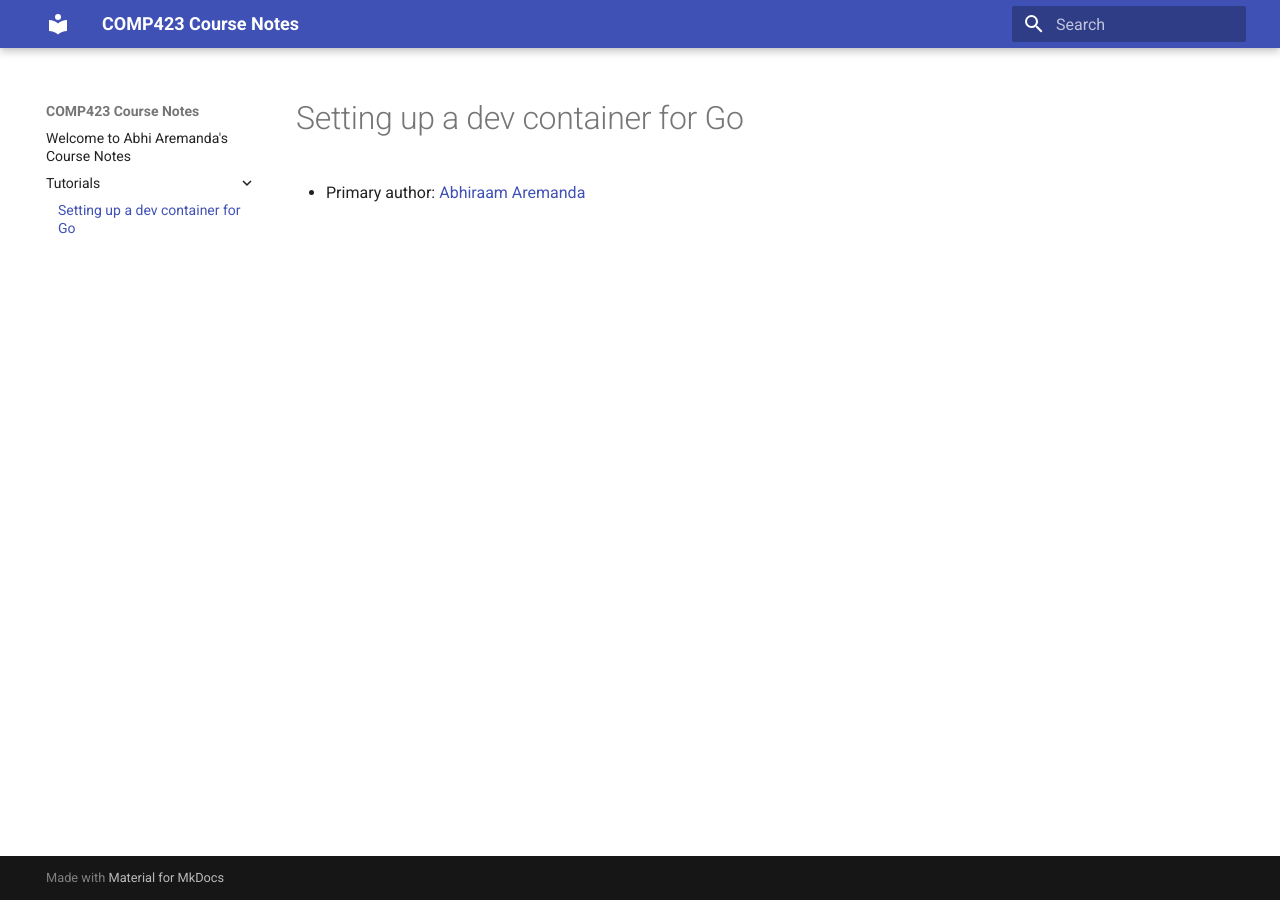
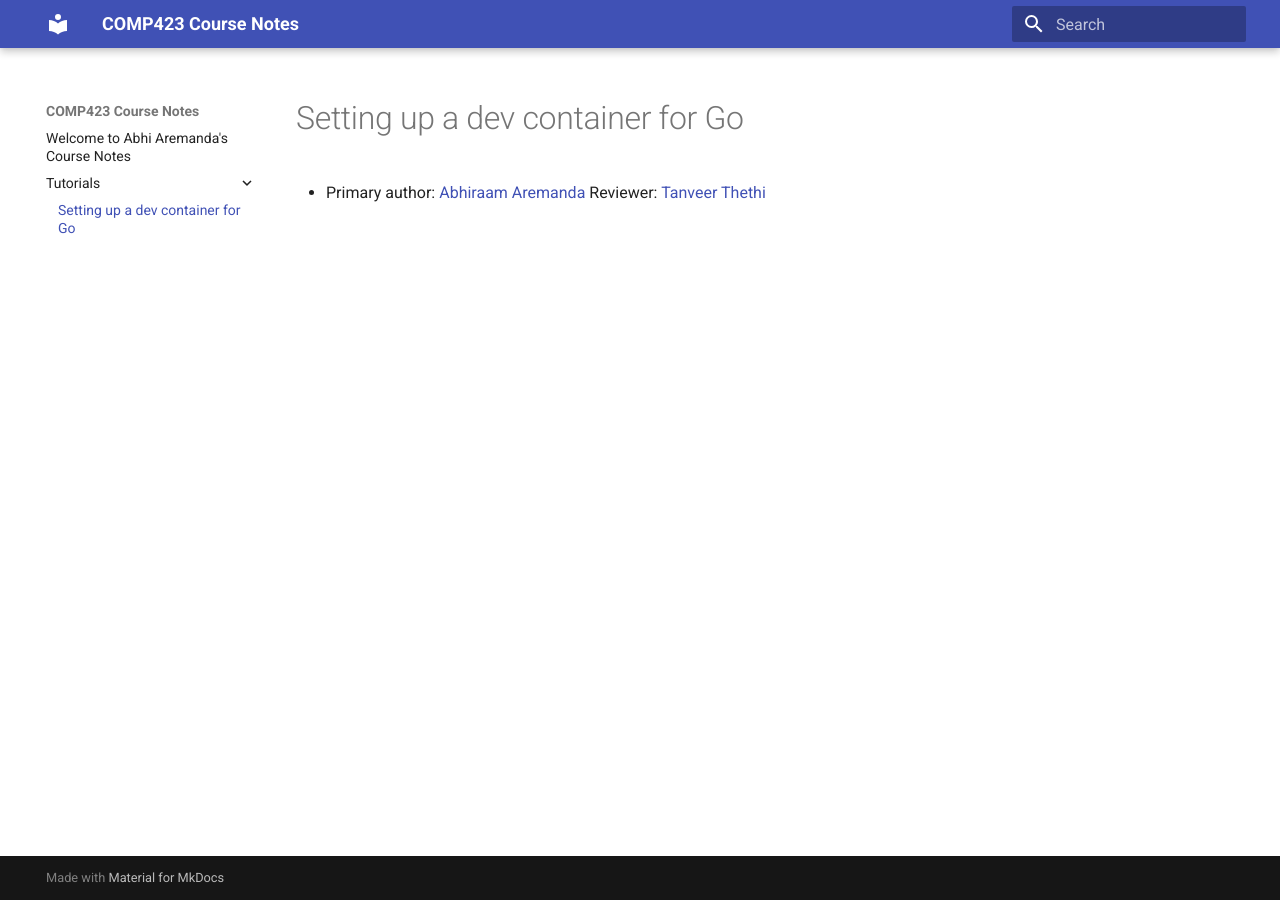
Before and after one commit to AbhiraamA/comp423-course-notes, an MkDocs documentation site: the page built from docs/tutorials/go-setup.md, in a window 1280 px wide. Built offline with MkDocs 1.6.1 and Material for MkDocs 9.7.7, drawn with Linux system fonts in a browser that asks for light colours.

Commit message:
added reviewer info

```diff
--- a/docs/tutorials/go-setup.md
+++ b/docs/tutorials/go-setup.md
@@ -1,3 +1,4 @@
 # Setting up a dev container for Go
 
 * Primary author: [Abhiraam Aremanda](https://github.com/AbhiraamA)
+Reviewer: [Tanveer Thethi](https://github.com/TanveerT12345)
```
